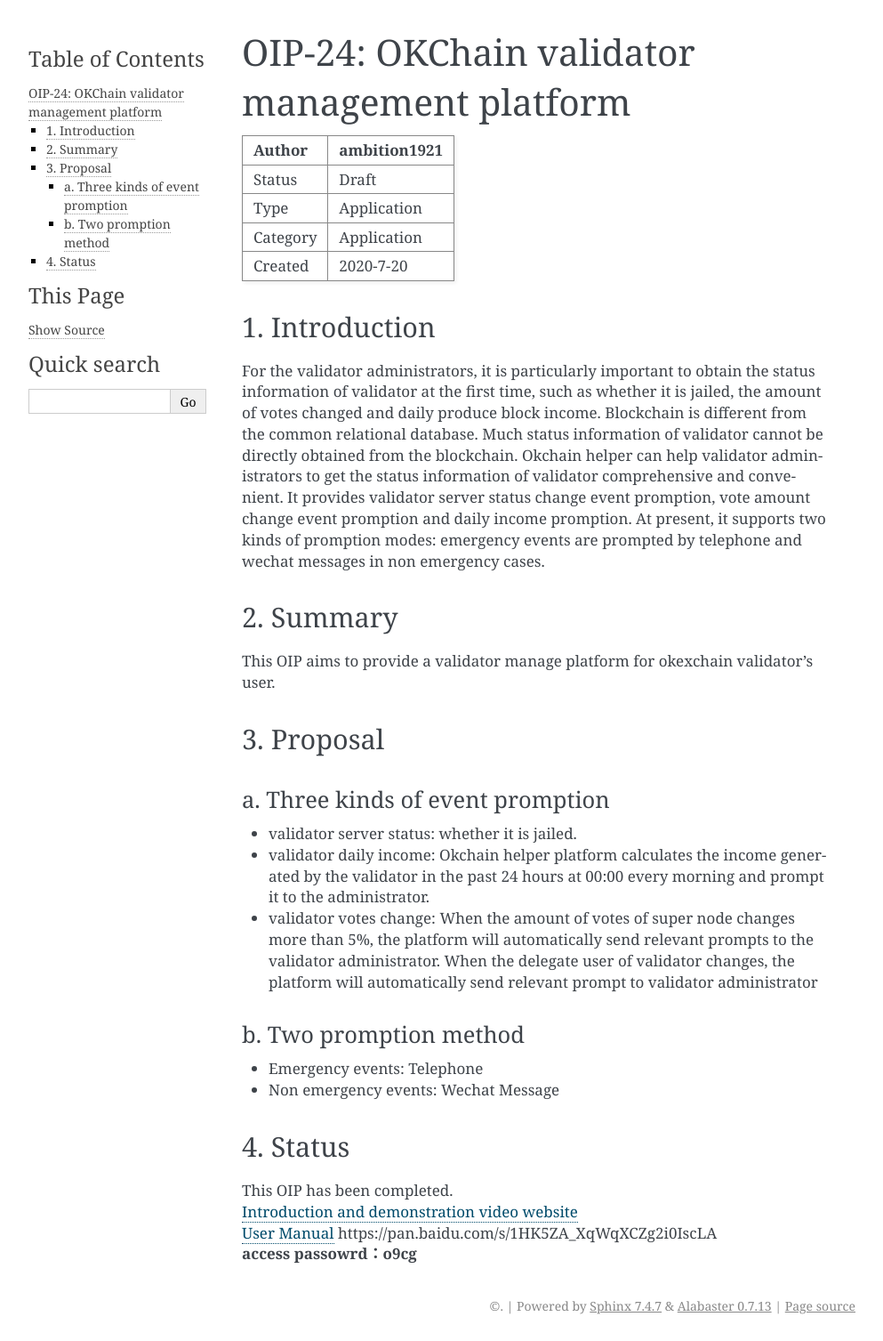
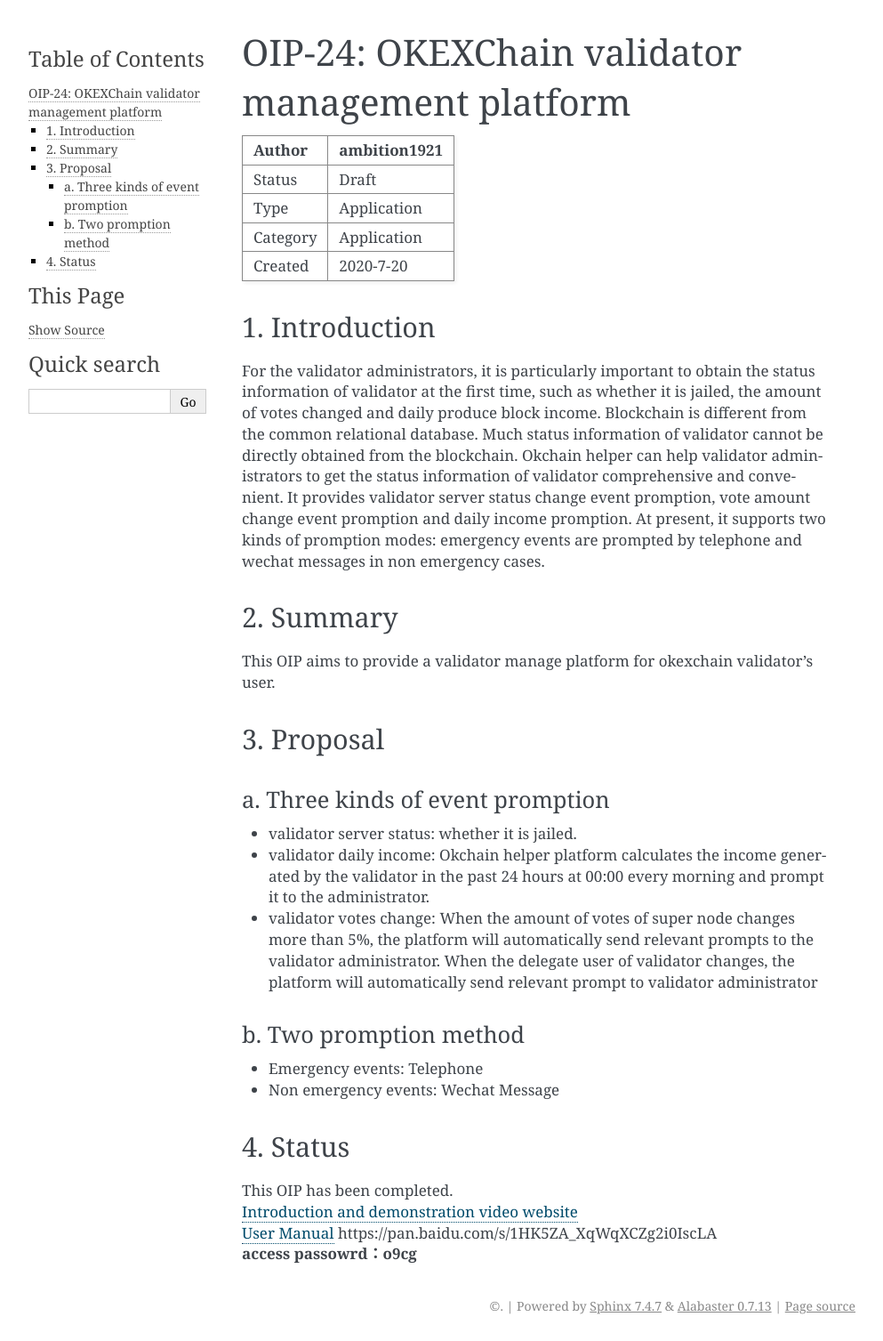
Before and after one commit to okx/KIPs, a Sphinx documentation site: the page built from docs/draft/OIP-25.md, in a window 1280 px wide. Shown: the whole page at 89% size, without its empty margins (148-1141 px from the left). Built offline with Sphinx 7.4.7, drawn with Linux system fonts in a browser that asks for light colours.

Commit message:
rename OKChain to OKEXChain

```diff
--- a/docs/draft/OIP-25.md
+++ b/docs/draft/OIP-25.md
@@ -1,4 +1,4 @@
-# OIP-24: OKChain validator management platform
+# OIP-24: OKEXChain validator management platform
 
 | Author   | ambition1921 |
 | :------- | ------------------------ |
```
